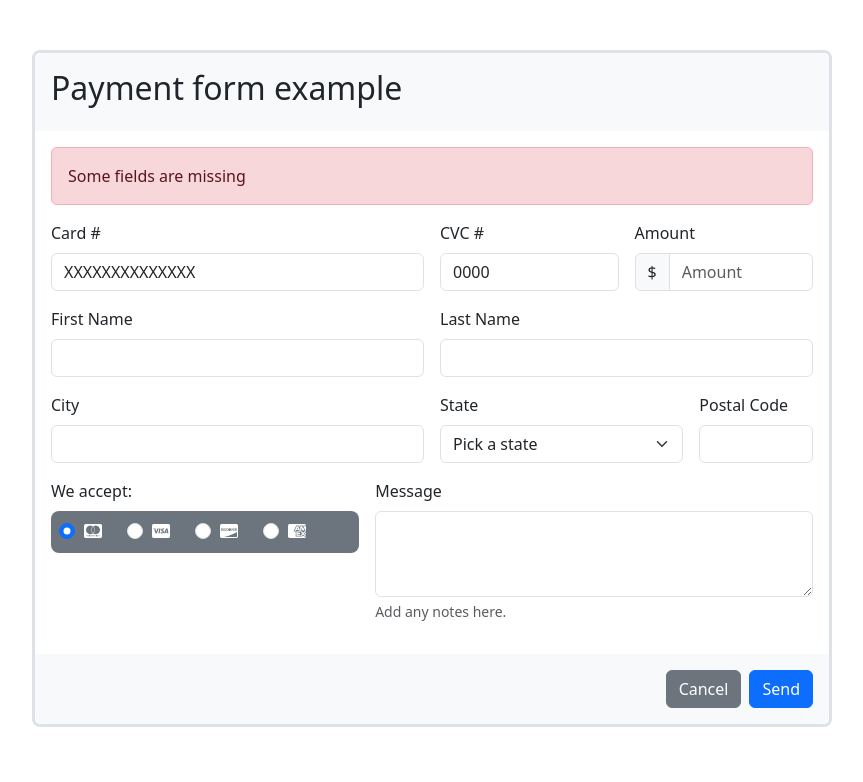
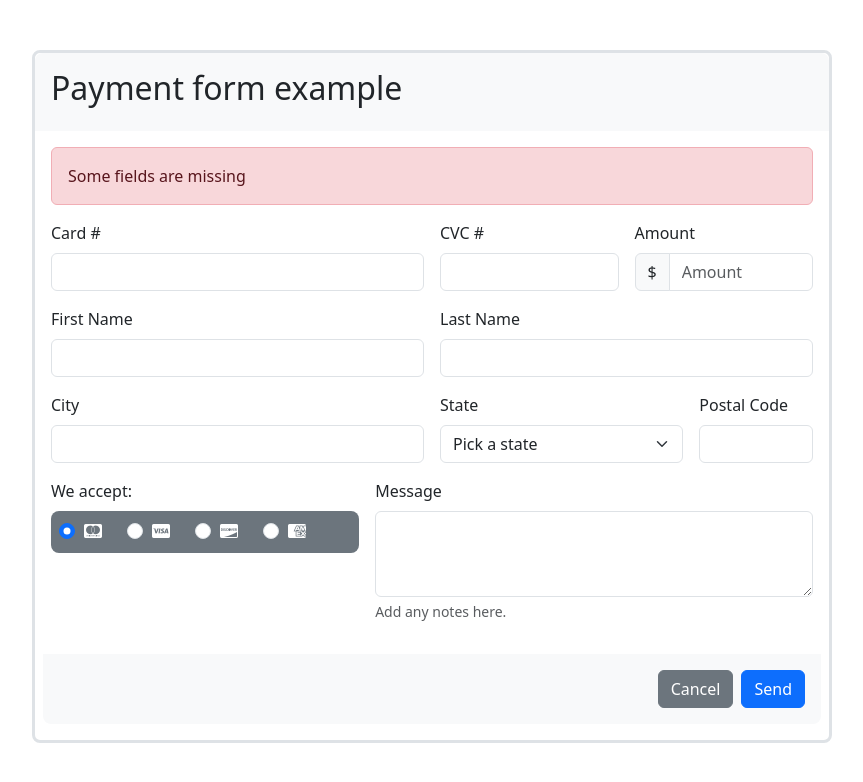
Before and after one commit to StivGav/Formulario-Bootstrap, a plain HTML site: page index.html in a window 1280 px wide. Shown: the whole page, without its empty margins (208-1071 px from the left). Drawn offline with nearby package versions, Linux system fonts and the light colour scheme.

Commit message:
Arreglo de los botones y los value del formulario

```diff
--- a/index.html
+++ b/index.html
@@ -34,12 +34,12 @@
 
                 <div class="col-md-6">
                     <label for="cardNum" class="form-label">Card #</label>
-                    <input type="text" class="form-control" id="cardNum" value="XXXXXXXXXXXXXX"
+                    <input type="text" class="form-control" id="cardNum" value=" "
                         placeholder="Card Number">
                 </div>
                 <div class="col-md-3">
                     <label for="cvcNum" class="form-label">CVC #</label>
-                    <input type="text" class="form-control" id="cvcNum" value="0000" placeholder="CVC">
+                    <input type="text" class="form-control" id="cvcNum" value=" " placeholder="CVC">
                 </div>
                 <div class="col-md-3">
                     <label for="amount" class="form-label">Amount</label>
@@ -118,12 +118,13 @@
                     <p class="form-text mt-1">Add any notes here.</p>
                 </div>
 
+                <div class="d-flex justify-content-end w-100 bg-light p-3 rounded-bottom-3">
+                    <button type="button" class="btn btn-secondary me-2">Cancel</button>
+                    <button type="submit" class="btn btn-primary">Send</button>
+                </div>
             </form>
         </div>
-        <div class="d-flex justify-content-end w-100 bg-light p-3 rounded-bottom-3">
-            <button type="button" class="btn btn-secondary me-2">Cancel</button>
-            <button type="submit" class="btn btn-primary">Send</button>
-        </div>
+
 
     </div>
     <script src="https://cdn.jsdelivr.net/npm/bootstrap@5.3.3/dist/js/bootstrap.bundle.min.js"
```
